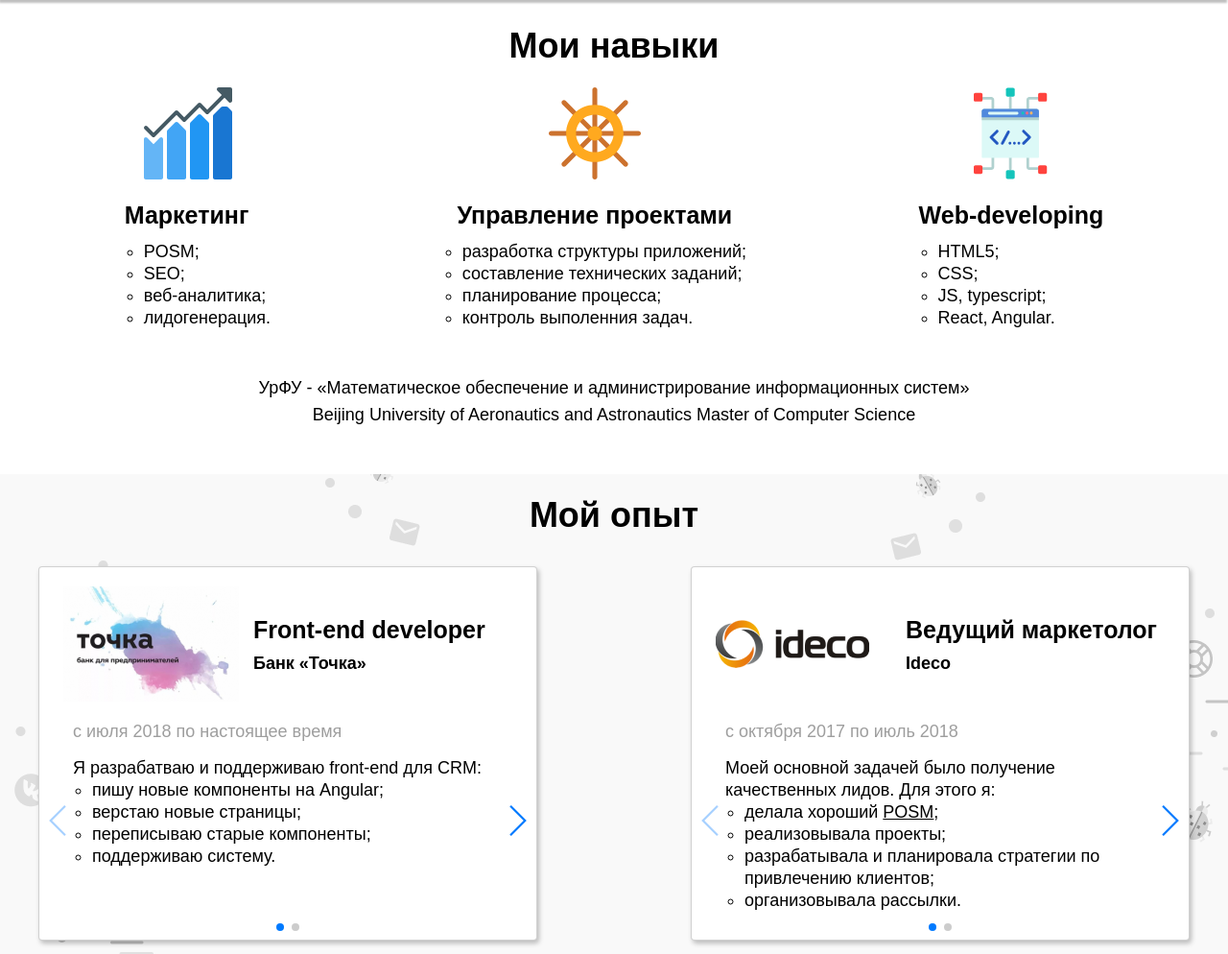
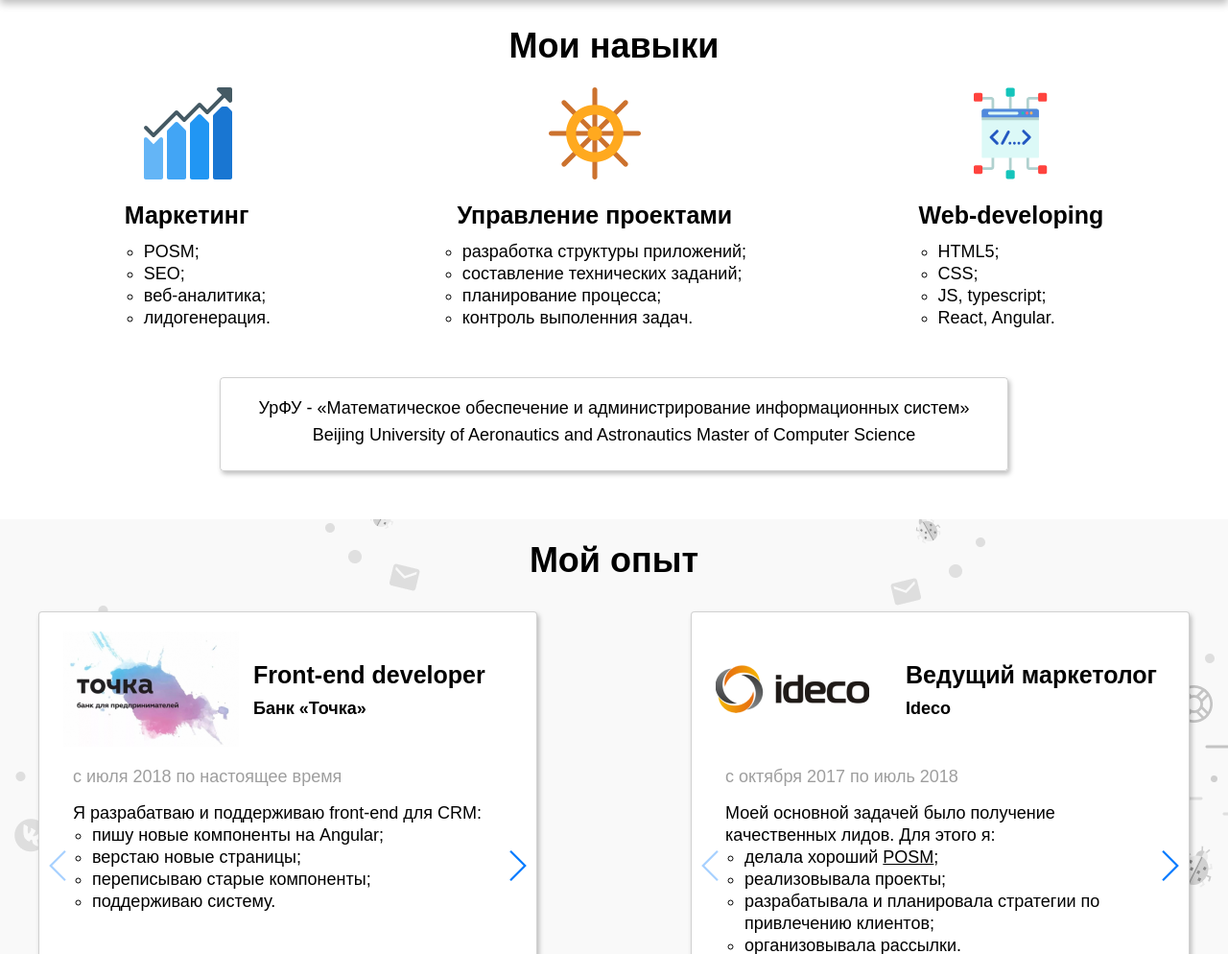
Before and after one commit to VanillaWulf/cv-old, a PHP site: page /rus.html in a window 1280 px wide. Shown: the part 182-1176 px from the top of the page at 96% size. Run offline with PHP 8.4, Linux system fonts and the light colour scheme.

Commit message:
образование

```diff
--- a/css/education.css
+++ b/css/education.css
@@ -8,10 +8,27 @@
     padding: 0 10%;
 }
 
+.education--container {
+    margin: auto;
+    width: 800px;
+    padding: 20px 10px;
+    border: 1px solid rgba(0, 0, 0, 0.18);
+    border-radius: 4px 4px;
+    box-shadow: 2px 3px 5px 0 rgba(0, 0, 0, 0.25);
+}
+
 @media screen and (max-width: 1300px) {
 
     .education {
         padding: 0 40px;
+    }
+
+}
+
+@media screen and (max-width: 930px) {
+
+    .education--container{
+        width: 95%;
     }
 
 }
--- a/css/header.css
+++ b/css/header.css
@@ -54,7 +54,7 @@
 .header {
     padding: 20px 10%;
     display: flex;
-    box-shadow: -1px 3px 2px 0 rgba(0,0,0,0.25);
+    box-shadow: 0 4px 8px 0 rgba(0,0,0,0.25);
     margin: 0 0 25px;
 }
 
--- a/rus.html
+++ b/rus.html
@@ -70,9 +70,11 @@
         </section>
 
         <section class="education">
-            <h2 class="visually-hidden">Образование</h2>
-            <p class="education__content">УрФУ - «Математическое обеспечение и администрирование информационных систем»</p>
-            <p class="education__content">Beijing University of Aeronautics and Astronautics Master of Computer Science</p>
+            <div class="education--container">
+                <h2 class="visually-hidden">Образование</h2>
+                <p class="education__content">УрФУ - «Математическое обеспечение и администрирование информационных систем»</p>
+                <p class="education__content">Beijing University of Aeronautics and Astronautics Master of Computer Science</p>
+            </div>
         </section>
 
         <section class="experience">
```
Also changed, not shown: img/back.png (deleted), img/next.png (deleted), 2 other files.
